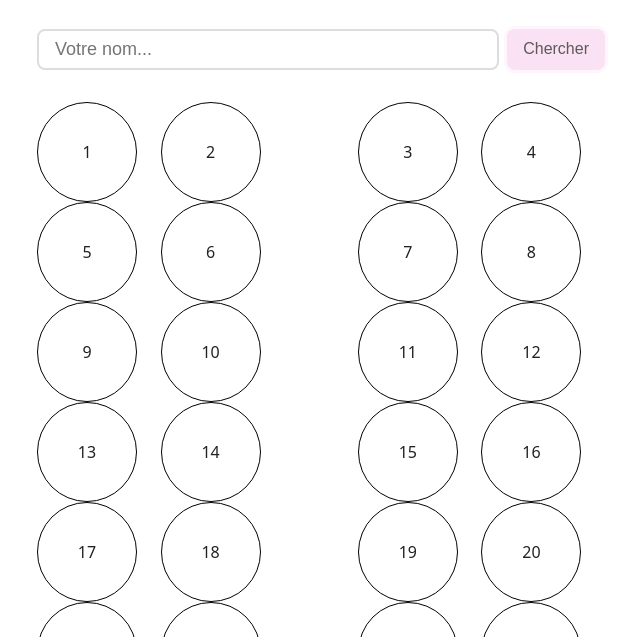
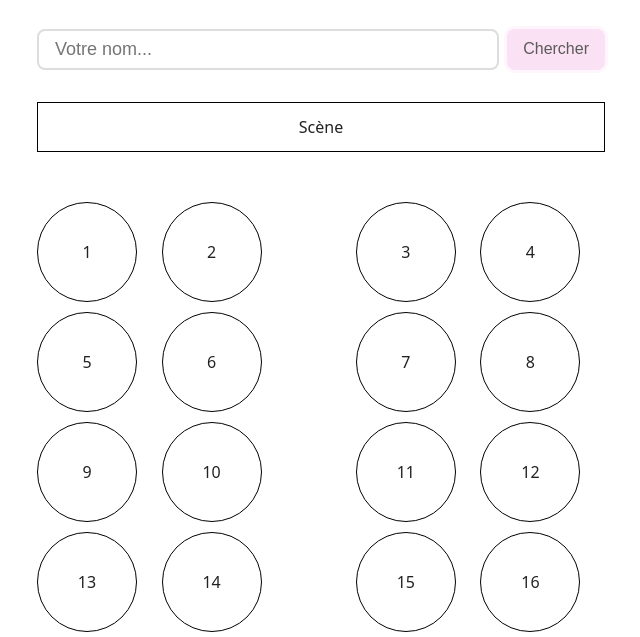
Before and after one commit to yildirim-metin/FindYourSeat, a website with bundled scripts: page index.html in a window 1280 px wide. Shown: the part 163-800 px from the top of the page, without its empty margins (319-959 px from the left). Built offline with nearby package versions, Linux system fonts and the light colour scheme.

Commit message:
complete the table plan + refactoring / improve readability

```diff
--- a/js/main.js
+++ b/js/main.js
@@ -1,6 +1,6 @@
 import {inputEl, btnEl, handleSearch, toggleAllList, showAllBtn} from './ui.js';
 import { loadGuests } from "./data-loader.js";
-import { renderTables } from './table-plan.js';
+import { renderTablePlan } from './table-plan.js';
 
 function autoSearchFromURL() {
   const params = new URLSearchParams(window.location.search);
@@ -14,7 +14,7 @@ function autoSearchFromURL() {
 window.addEventListener('DOMContentLoaded', async () => {
   await loadGuests();
   autoSearchFromURL();
-  renderTables();
+  renderTablePlan();
 });
 
 btnEl.addEventListener('click', handleSearch);
--- a/js/table-plan.js
+++ b/js/table-plan.js
@@ -1,25 +1,54 @@
 import { resultsEl } from "./ui.js";
 
-export function renderTables(numTable) {
+export function renderTablePlan(numTable) {
+    const row = document.createElement('div');
+    row.className = 'stage-table-row';
+
+    row.appendChild(renderStage());
+    row.appendChild(renderEmptySpace());
+    row.appendChild(renderTables(numTable));
+
+    resultsEl.appendChild(row);
+}
+
+function renderTables(numTable) {
     if (numTable == 0) return;
 
     const tableColumn = document.createElement('div');
-    tableColumn.className = 'container';
+    tableColumn.className = 'table-column';
 
     let tmp = 2;
     for (let i = 0; i < 25; i++) {
         if (i == 2 || (i >= 6 && i == tmp + 4)) {
-            const emptyDiv = document.createElement('div');
-            emptyDiv.className = 'empty-div';
-            tableColumn.appendChild(emptyDiv);
+            tableColumn.appendChild(renderEmptySpace());
             tmp = i == 2 ? tmp : tmp + 4;
         }
 
-        const divTable = document.createElement('div');
-        divTable.className = i + 1 == numTable ? 'table-here' : 'table';
-        divTable.textContent = i + 1 == numTable ? 'Tu es ici !' : i + 1;
-        tableColumn.appendChild(divTable);
+        tableColumn.appendChild(renderTableAtPosition(i, numTable));
     }
 
-    resultsEl.appendChild(tableColumn);
+    return tableColumn;
 }
+
+function renderStage() {
+    const stage = document.createElement('div');
+    stage.className = 'stage';
+    stage.textContent = 'Scène';
+
+    return stage;
+}
+
+function renderTableAtPosition(pos, numTable) {
+    pos += 1;
+
+    const table = document.createElement('div');
+    table.className = pos == numTable ? 'table table-here' : 'table';
+    table.textContent = pos == numTable ? 'Tu es ici !' : pos;
+    return table;
+}
+
+function renderEmptySpace() {
+    const emptyDiv = document.createElement('div');
+    emptyDiv.className = 'empty-div';
+    return emptyDiv;
+}
--- a/js/ui.js
+++ b/js/ui.js
@@ -1,6 +1,6 @@
 import { normalize, matchesGuest } from "./utils.js";
 import { GUESTS } from "./data-loader.js";
-import { renderTables } from "./table-plan.js";
+import { renderTablePlan } from "./table-plan.js";
 
 // ======== DOM refs ========
 export const inputEl = document.getElementById('search-input');
@@ -80,7 +80,7 @@ function showGuestTable(guest) {
   resultsEl.appendChild(div);
 
   div.scrollIntoView({ behavior: 'smooth', block: 'center' });
-  renderTables(guest.table);
+  renderTablePlan(guest.table);
 }
 
 export function toggleAllList() {
--- a/style.css
+++ b/style.css
@@ -145,34 +145,41 @@ body {
 }
 
 .table {
-  padding: 5px;
+  margin-right: 5px;
+  margin-bottom: 10px;
   width: 100px;
   height: 100px;
   border-radius: 50%;
-  border: solid;
-  border-color: black;
-  border-width: 1px;
+  border: 1px solid black;
   text-align: center;
   align-content: center;
 }
 
 .table-here {
-  width: 100px;
-  height: 100px;
-  border-radius: 50%;
-  border: solid;
-  border-color: black;
-  border-width: 1px;
-  text-align: center;
-  align-content: center;
   background-color: var(--color-accent);
 }
 
-.container {
+.table-column {
   display: grid;
   grid-template-columns: auto auto auto auto auto;
 }
 
+.stage-table-row {
+  display: grid;
+  grid-template-rows: auto auto auto;
+}
+
 .empty-div {
   width: 50px;
+  height: 50px;
 }
+
+.stage {
+  width: auto;
+  height: 50px;
+  border: solid;
+  border-color: black;
+  border-width: 1px;
+  align-content: center;
+  text-align: center;
+}
```
